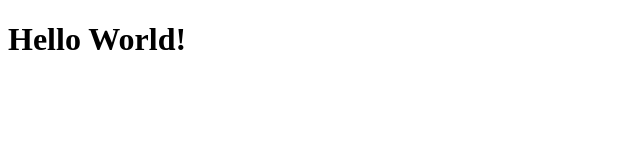
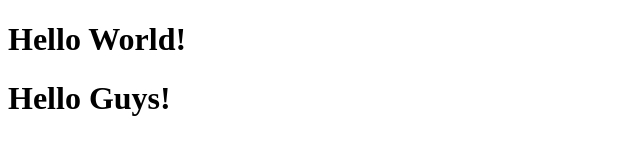
Before and after one commit to Petrus07/portfolio, a plain HTML site: page index.html in a window 1280 px wide. Shown: the whole page, without its empty margins (0-640 px from the left). Drawn offline with Linux system fonts and the light colour scheme.

Commit message:
second commit

```diff
--- a/index.html
+++ b/index.html
@@ -8,5 +8,6 @@
 </head>
 <body>
     <h1>Hello World!</h1>
+    <h1>Hello Guys!</h1>
 </body>
 </html>
```
